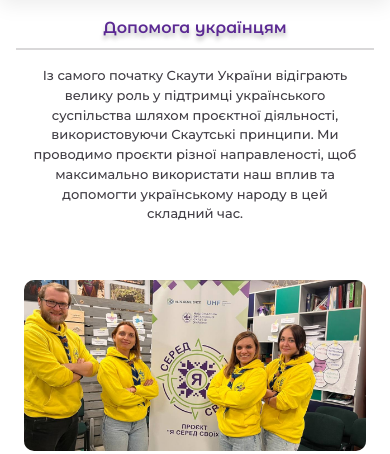
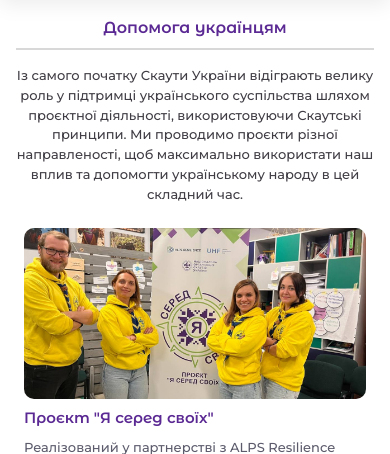
Before and after one commit to ValentynaJasochka/scouts-website, a PHP site: page /help-ukrainians.html in a window 390 px wide. Shown: the part 64-518 px from the top of the page. Run offline with PHP 8.4, Linux system fonts and the light colour scheme.

Commit message:
fix mobile paddings

```diff
--- a/common.css
+++ b/common.css
@@ -102,9 +102,7 @@ a {
   color: var(--accent-color);
   text-align: center;
   margin-top: 16px;
-  /*margin-bottom: 8px;*/
   width: 100%;
-  text-shadow: 0 4px 4px rgba(0, 0, 0, 0.25);
 }
 
 .main-title::after {
--- a/help-ukrainians.css
+++ b/help-ukrainians.css
@@ -72,6 +72,9 @@
 .volunteering-btn {
   padding: 26px 90px;
   margin-bottom: 8px;
+}
+.main-title-container.beginning{
+  margin-bottom: 24px;
 }
 
 @media screen and (min-width: 1280px) {
--- a/help-ukrainians.html
+++ b/help-ukrainians.html
@@ -184,8 +184,7 @@
           <div class="main-title-container">
             <h1 class="main-title">Допомога українцям</h1>
           </div>
-          <div class="regular-section-wrapper">
-            <div class="main-title-container">
+          <div class="main-title-container beginning">
             <p class="main-text">
               Із самого початку Скаути України відіграють велику роль у
               підтримці українського суспільства шляхом проєктної діяльності,
@@ -194,6 +193,7 @@
               допомогти українському народу в цей складний час.
             </p>
           </div>
+          <div class="regular-section-wrapper">
 
             <div class="regular-block-main-container">
               <div class="regular-block-wrapper column-revers">
--- a/our-mission.html
+++ b/our-mission.html
@@ -378,8 +378,10 @@
               тому межі кожної вікової групи не є сталими.
             </p>
           </div>
+          <div class="main-title-container">
+            <h2 class="main-title">Як це працює?</h2>
+          </div>
           <div class="regular-section-wrapper">
-            <h2 class="main-title">Як це працює?</h2>
             <div class="regular-block-wrapper">
               <div class="regular-block-img-wrapper">
                 <img
--- a/styles.css
+++ b/styles.css
@@ -150,7 +150,6 @@
   /* ABOUT SCOUTS */
   .about-scouts {
     padding-top: 10px;
-    margin-bottom: 20px;
   }
 
   .about-scouts-background-block {
@@ -246,7 +245,6 @@
 
   /* MAIN PART */
   .main-part {
-    padding-top: 10px;
     padding-bottom: 10px;
     display: flex;
     flex-direction: column;
```
Lines whose indentation alone changed are shown as unchanged.
